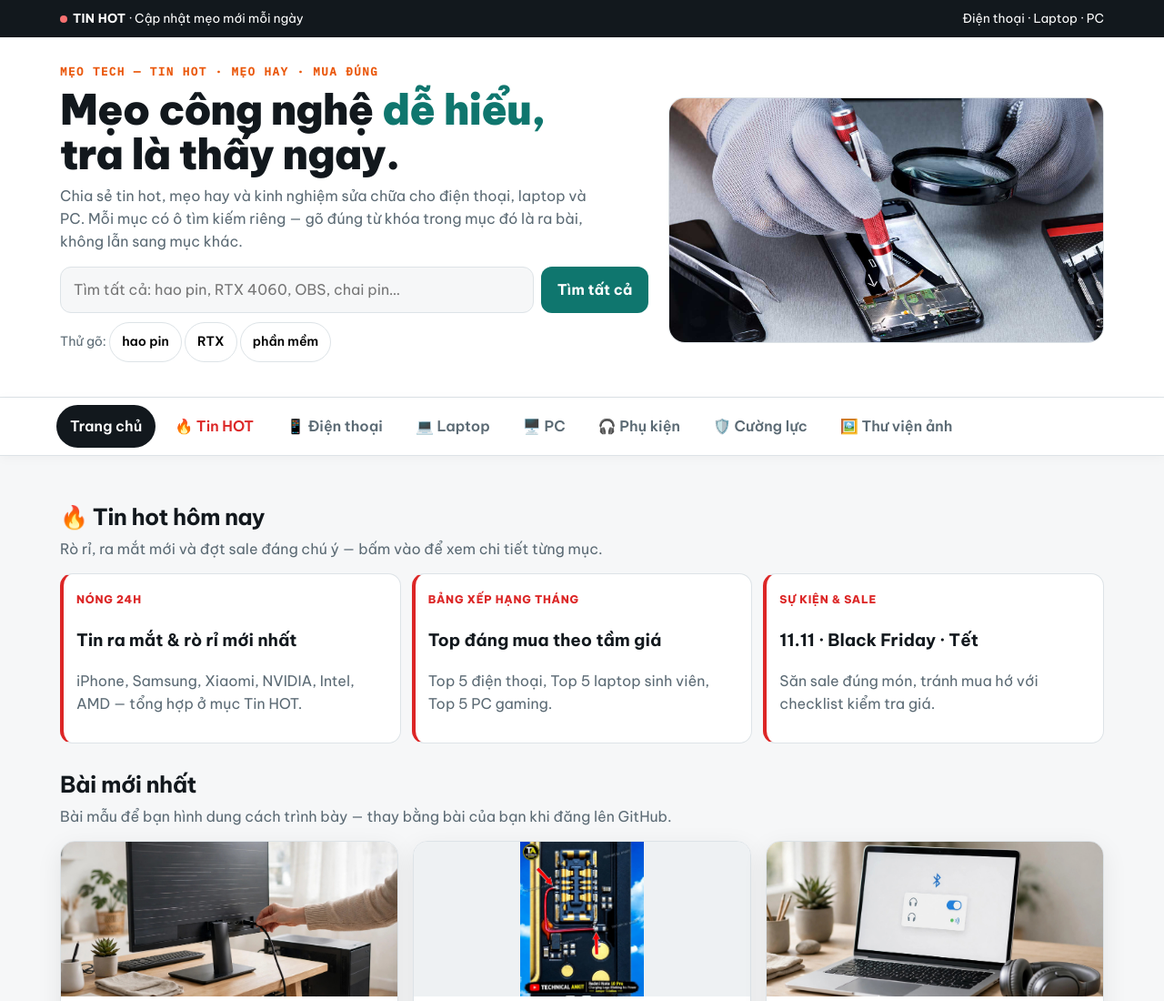
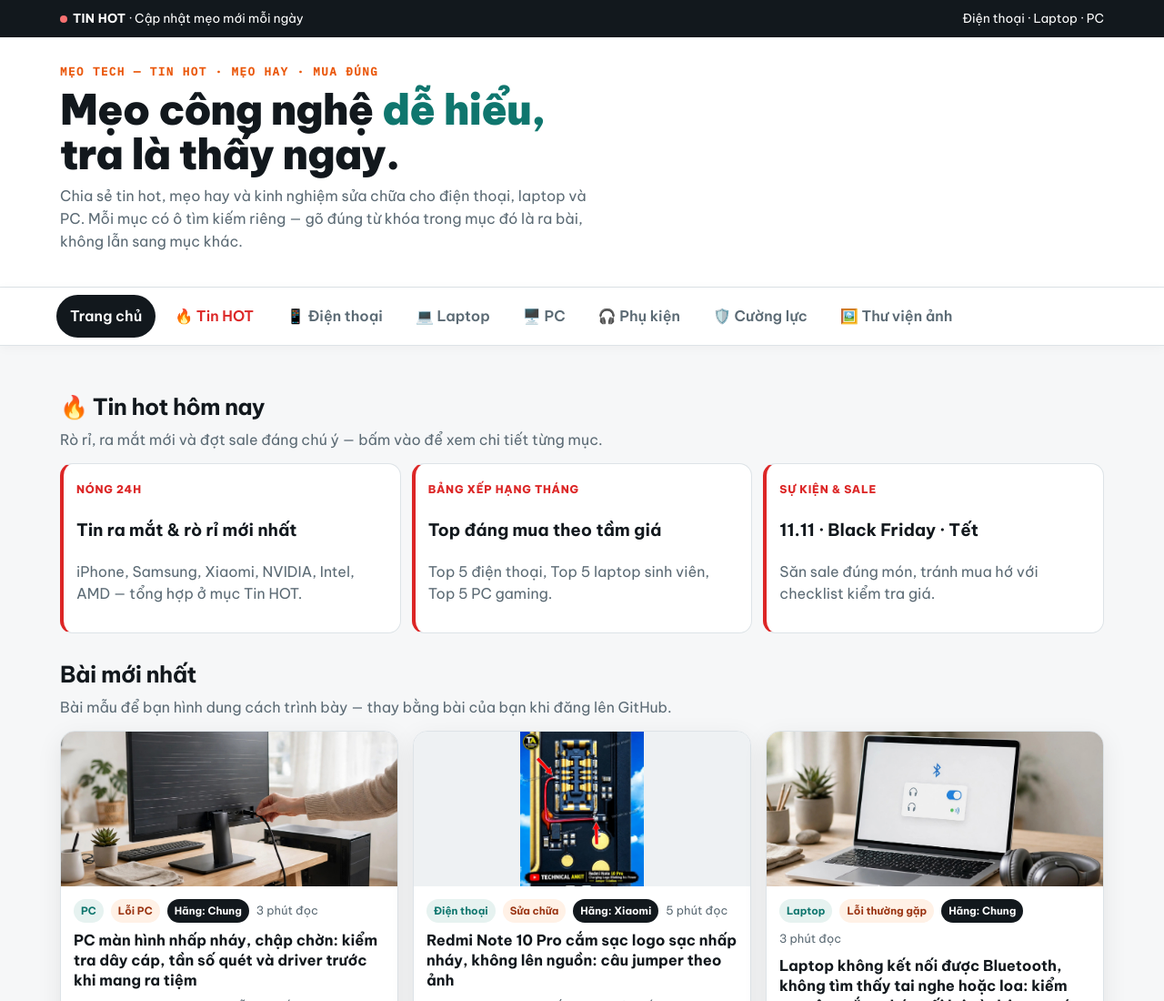
Before and after one commit to suu447748-ctrl/meo-tech, a plain HTML site: page index.html in a window 1280 px wide. Shown: the top 1100 px of the page at 91% size. Drawn offline with Linux system fonts and the light colour scheme.

Commit message:
Remove global search box and hero repair image

```diff
--- a/index.html
+++ b/index.html
@@ -17,7 +17,7 @@ a{color:inherit}button,input,select{font:inherit;min-height:44px}
 .topbar-in{max-width:1180px;margin:auto;padding:10px 16px;display:flex;gap:12px;align-items:center;justify-content:space-between;font-size:.85rem}
 .topbar b{letter-spacing:.02em}.live-dot{display:inline-block;width:8px;height:8px;background:#f87171;border-radius:50%;margin-right:6px}
 header.hero{background:var(--surface);border-bottom:1px solid var(--line)}
-.hero-in{max-width:1180px;margin:auto;padding:28px 16px 22px;display:grid;grid-template-columns:1.15fr .85fr;gap:22px;align-items:center}
+.hero-in{max-width:1180px;margin:auto;padding:28px 16px 22px}
 .hero h1{font-size:clamp(28px,5vw,46px);line-height:1.05;margin:8px 0 10px;font-weight:900;letter-spacing:-.02em}
 .hero h1 em{font-style:normal;color:var(--accent)}
 .hero p{color:var(--muted);max-width:56ch;margin:0 0 16px}
@@ -191,14 +191,8 @@ body:not(.admin-on) .admin-only{display:none!important}
       <div class="kicker">Mẹo Tech — Tin hot · Mẹo hay · Mua đúng</div>
       <h1>Mẹo công nghệ <em>dễ hiểu,</em><br>tra là thấy ngay.</h1>
       <p>Chia sẻ tin hot, mẹo hay và kinh nghiệm sửa chữa cho điện thoại, laptop và PC. Mỗi mục có ô tìm kiếm riêng — gõ đúng từ khóa trong mục đó là ra bài, không lẫn sang mục khác.</p>
-      <form class="global-search" id="globalForm">
-        <input id="globalInput" type="search" placeholder="Tìm tất cả: hao pin, RTX 4060, OBS, chai pin…" aria-label="Tìm kiếm toàn trang">
-        <button class="btn" type="submit">Tìm tất cả</button>
-      </form>
-      <p style="margin-top:10px;font-size:.88rem">Thử gõ: <button type="button" class="chip" data-q="hao pin">hao pin</button> <button type="button" class="chip" data-q="RTX">RTX</button> <button type="button" class="chip" data-q="phần mềm">phần mềm</button></p>
       <p style="margin-top:6px"><button type="button" class="btn alt admin-only" data-goto="guide">✍️ Đăng bài mới</button></p>
     </div>
-    <div class="hero-img"><img src="assets/repair.jpg" alt="Kỹ thuật viên đang sửa chữa điện thoại, mở máy kiểm tra linh kiện bên trong"></div>
   </div>
 </header>
 
@@ -225,7 +219,6 @@ body:not(.admin-on) .admin-only{display:none!important}
     <article class="hot-card"><span>Sự kiện & Sale</span><h3>11.11 · Black Friday · Tết</h3><p style="color:var(--muted)">Săn sale đúng món, tránh mua hớ với checklist kiểm tra giá.</p></article>
   </div>
 
-  <div id="globalResults"></div>
 
   <div class="section-head"><div><h2>Bài mới nhất</h2><p>Bài mẫu để bạn hình dung cách trình bày — thay bằng bài của bạn khi đăng lên GitHub.</p></div></div>
   <div class="grid" id="homeGrid"></div>
@@ -524,10 +517,6 @@ document.querySelectorAll('.navbtn[data-view]').forEach(function(b){b.addEventLi
 document.querySelectorAll('[data-goto]').forEach(function(b){b.addEventListener('click',function(){go(b.dataset.goto)})});
 document.querySelectorAll('[data-clear]').forEach(function(b){b.addEventListener('click',function(){var inp=document.getElementById(b.dataset.clear);inp.value='';inp.dispatchEvent(new Event('input'));if(b.dataset.clear==='s-gallery')renderGallery()})});
 document.querySelectorAll('[data-phoneq]').forEach(function(b){b.addEventListener('click',function(){var inp=document.getElementById('s-phone');inp.value=b.dataset.phoneq;activeSub.phone='Sửa chữa';syncSubChips('phone');activeBrand.phone='Tất cả hãng';renderSection('phone');scrollToSection('phone')})});
-/* Global search */
-function doGlobal(q){var box=document.getElementById('globalResults');if(!q){box.innerHTML='';return}var list=ARTICLES.filter(function(a){return matches(a,q)});box.innerHTML='<div class="section-head"><div><h2>Kết quả tìm tất cả cho “'+esc(q)+'”</h2><p>'+list.length+' bài ở mọi mục. Muốn tìm nhanh hơn, vào từng mục và dùng ô tìm riêng của mục đó.</p></div></div>'+(list.length?'<div class="grid">'+list.map(cardHTML).join('')+'</div>':'<div class="empty">Không thấy bài nào khớp. Thử từ ngắn hơn.</div>');bindRead()}
-document.getElementById('globalForm').addEventListener('submit',function(e){e.preventDefault();doGlobal(document.getElementById('globalInput').value.trim())});
-document.querySelectorAll('[data-q]').forEach(function(b){b.addEventListener('click',function(){document.getElementById('globalInput').value=b.dataset.q;doGlobal(b.dataset.q)})});
 /* Copy / download */
 function toast(msg){var t=document.getElementById('toast');t.textContent=msg;t.style.display='block';setTimeout(function(){t.style.display='none'},2200)}
 function copyText(txt,msg){
```
